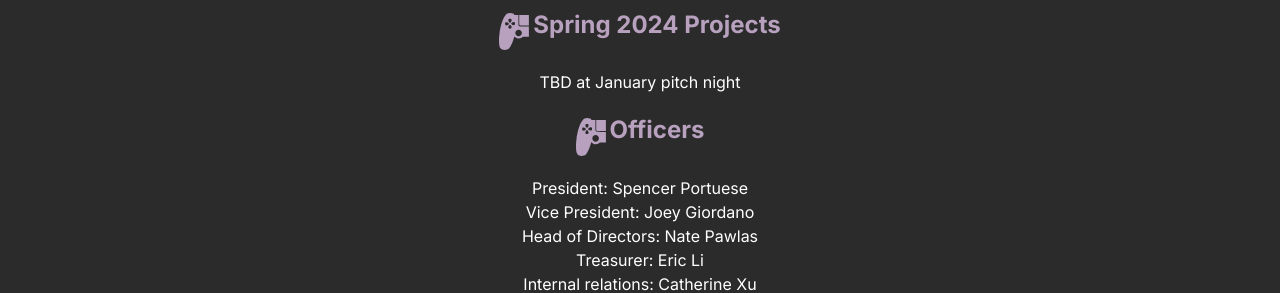
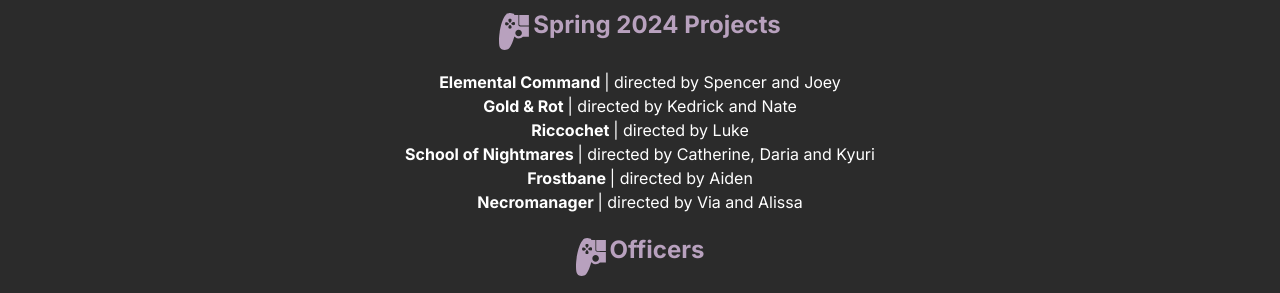
Before and after one commit to SGDatUVA/sgdatuva.github.io, a Next.js app: page /about in a window 1280 px wide. Shown: the part 323-616 px from the top of the page. Built offline with nearby package versions, Linux system fonts and the light colour scheme.

Commit message:
Added Spring 2024 project names

```diff
--- a/src/app/about/page.js
+++ b/src/app/about/page.js
@@ -39,7 +39,14 @@ export default function Page() {
 
       {/* Current Sem Projects */}
       <SectionHeader text="Spring 2024 Projects"/>
-      <p className='xl:text-base'>TBD at January pitch night</p>
+      <p className='xl:text-base'>
+        <b> Elemental Command </b>| directed by Spencer and Joey <br/>
+        <b> Gold & Rot </b> | directed by Kedrick and Nate <br/>
+        <b> Riccochet </b> | directed by Luke <br/>
+        <b> School of Nightmares </b> | directed by Catherine, Daria and Kyuri <br/>
+        <b> Frostbane </b> | directed by Aiden <br/>
+        <b> Necromanager </b> | directed by Via and Alissa <br/>
+      </p>
 
       {/* Current Sem Projects */}
       <SectionHeader text="Officers"/>
```
